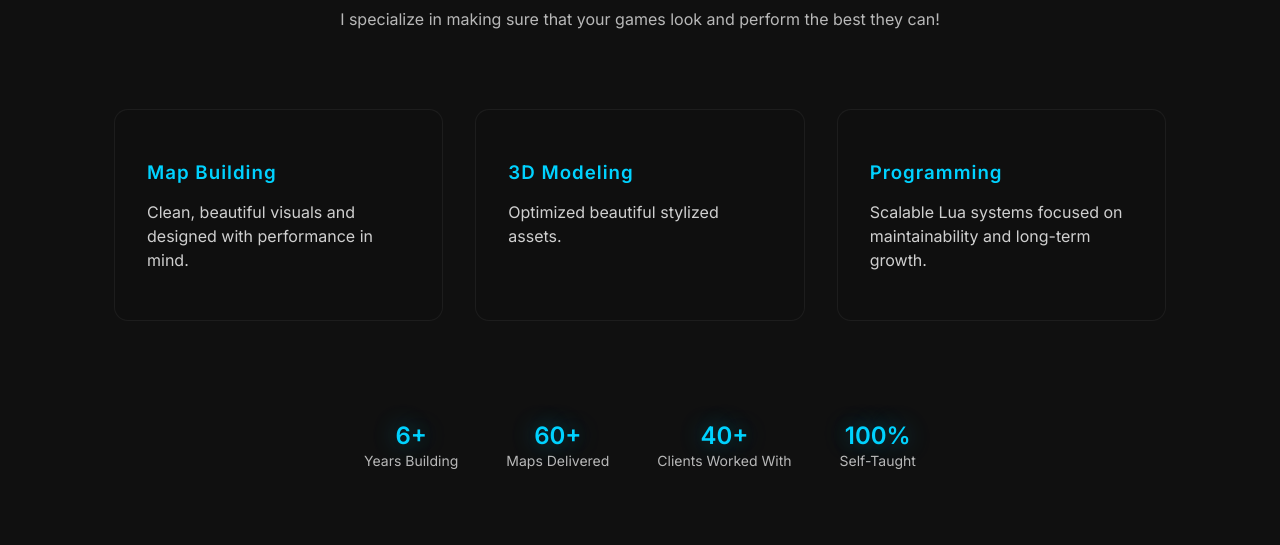
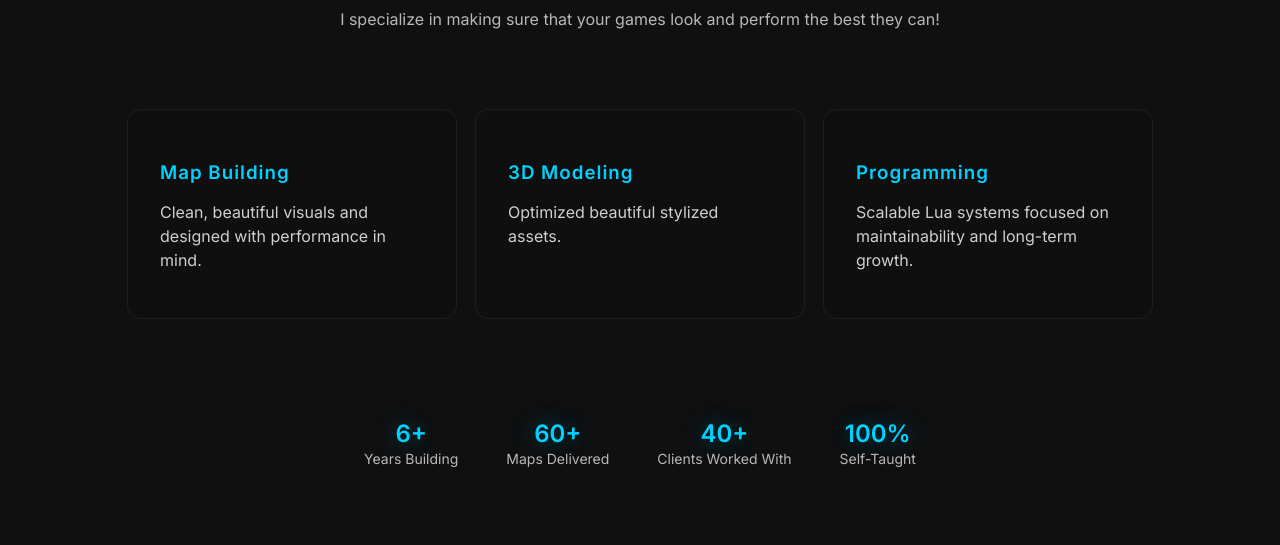
Before and after one commit to nuubzzz2/my-portfolio, a plain HTML site: page index.html in a window 1280 px wide. Shown: the part 1037-1582 px from the top of the page. Drawn offline with Linux system fonts and the light colour scheme.

Commit message:
Add files via upload

```diff
--- a/siteStyle.css
+++ b/siteStyle.css
@@ -831,10 +831,13 @@ h1, h2, h3 {
 
 /* Services */
 .about-services {
-  display: grid;
-  grid-template-columns: repeat(3, 1fr);
-  gap: 32px;
+  width: 100%;
+  display: flex;
+  gap: 18px;
   margin-bottom: 100px;
+  flex-wrap: wrap;
+  justify-content: center;
+  align-items: center;
 }
 
 .service {
@@ -846,6 +849,12 @@ h1, h2, h3 {
     transform 0.25s ease,
     box-shadow 0.25s ease,
     border-color 0.25s ease;
+
+  min-width: 330px;
+  max-width: 330px;
+
+  min-height: 210px;
+  max-height: 210px;
 }
 
 .service:hover {
```
